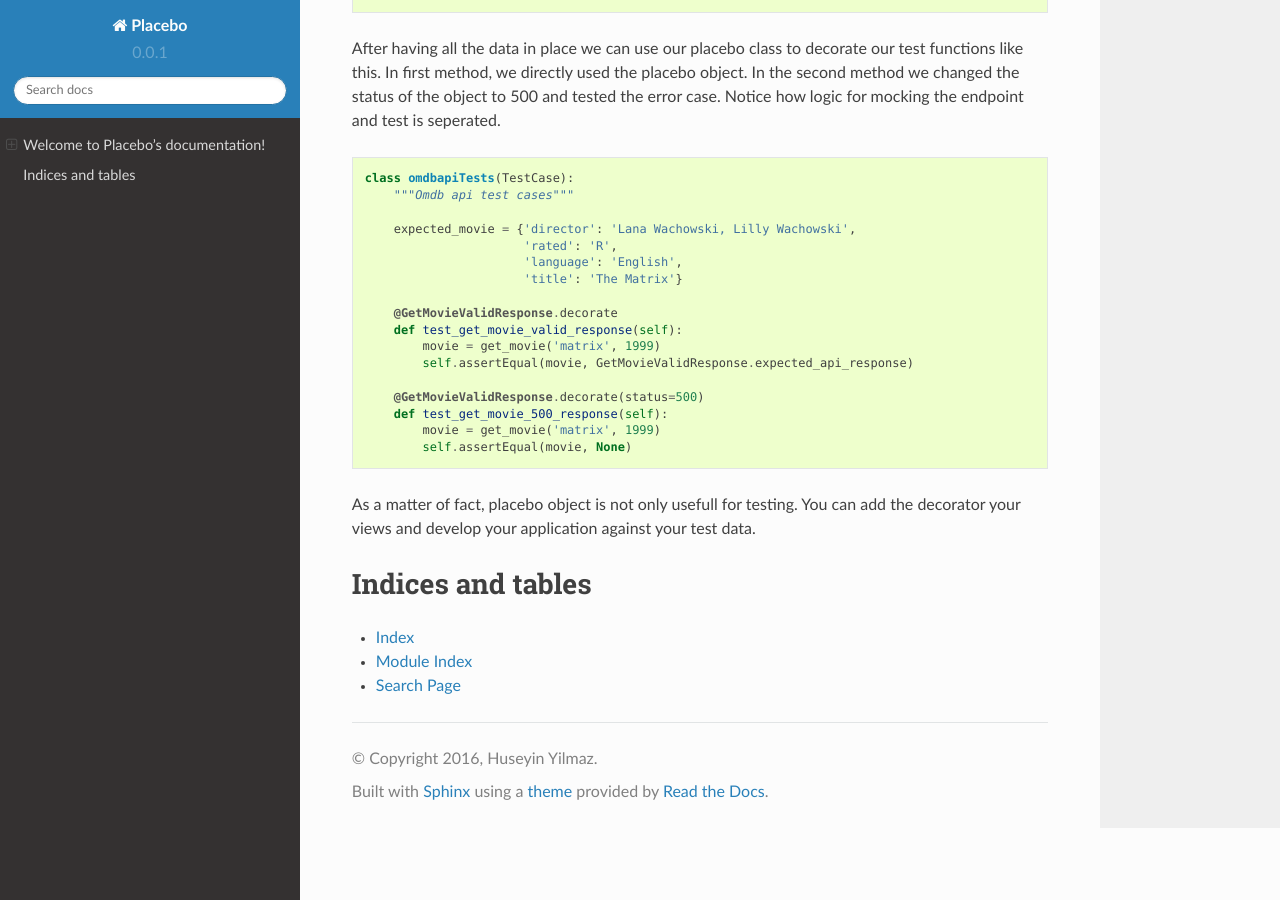
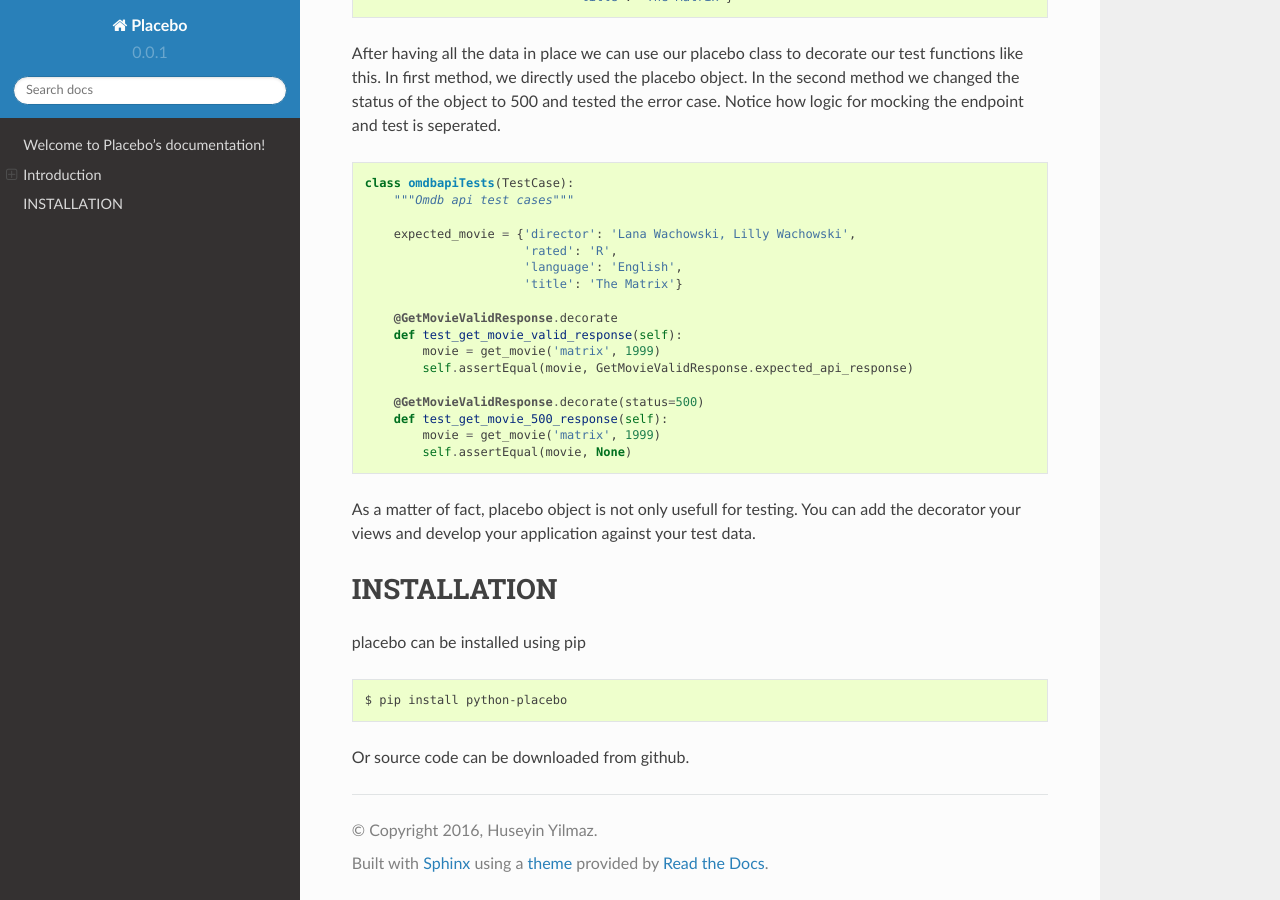
Before and after one commit to huseyinyilmaz/placebo, a Sphinx documentation site: the page built from doc/index.rst, in a window 1280 px wide and 900 px high, scrolled down 2357 px. Built offline with Sphinx 7.4.7 and the Read the Docs theme 2.0.0, drawn with Linux system fonts in a browser that asks for light colours.

Commit message:
Update packages name

```diff
--- a/doc/index.rst
+++ b/doc/index.rst
@@ -7,7 +7,7 @@
 ===================================
 
 Introduction
-------------
+============
 
 Placebo is a tool for mocking external API's in python applications. It uses httmock or httpretty as mocking backend.
 
@@ -157,15 +157,13 @@
 
 As a matter of fact, placebo object is not only usefull for testing. You can add the decorator your views and develop your application against your test data.
 
+INSTALLATION
+============
 
-.. toctree::
-   :maxdepth: 2
+placebo can be installed using pip
 
+.. code-block:: bash
 
+   $ pip install python-placebo
 
-Indices and tables
-==================
-
-* :ref:`genindex`
-* :ref:`modindex`
-* :ref:`search`
+Or source code can be downloaded from github.
--- a/setup.py
+++ b/setup.py
@@ -5,10 +5,11 @@
 
 logging.basicConfig()
 VERSION = '0.0.1'
-DESCRIPTION = 'placebo'
+DESCRIPTION = ('Placebo is a tool for mocking '
+               'external API\'s in python applications.')
 
 setup(
-    name='placebo',
+    name='python-placebo',
     version=VERSION,
     description=DESCRIPTION,
     url='https://github.com/huseyinyilmaz/placebo',
```
